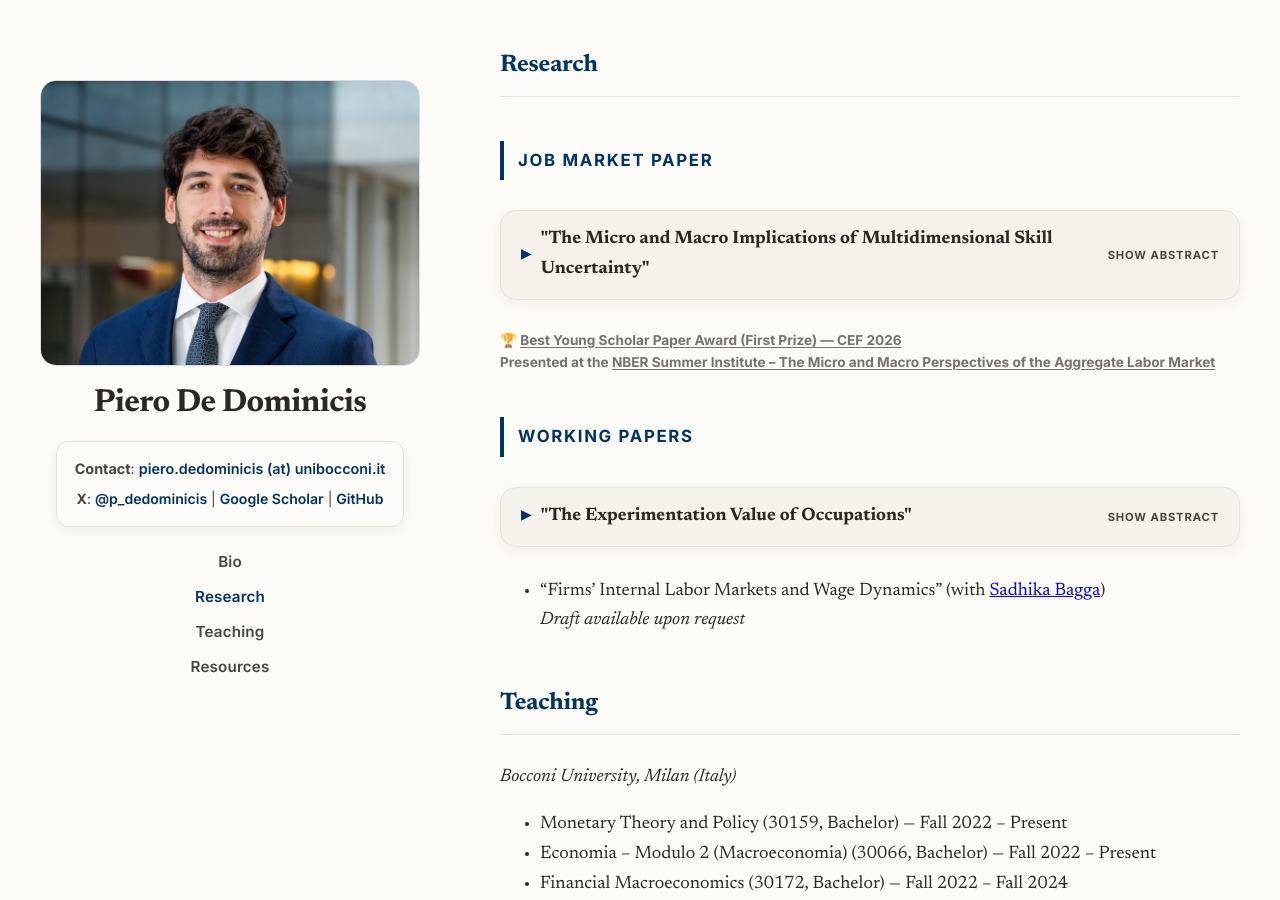
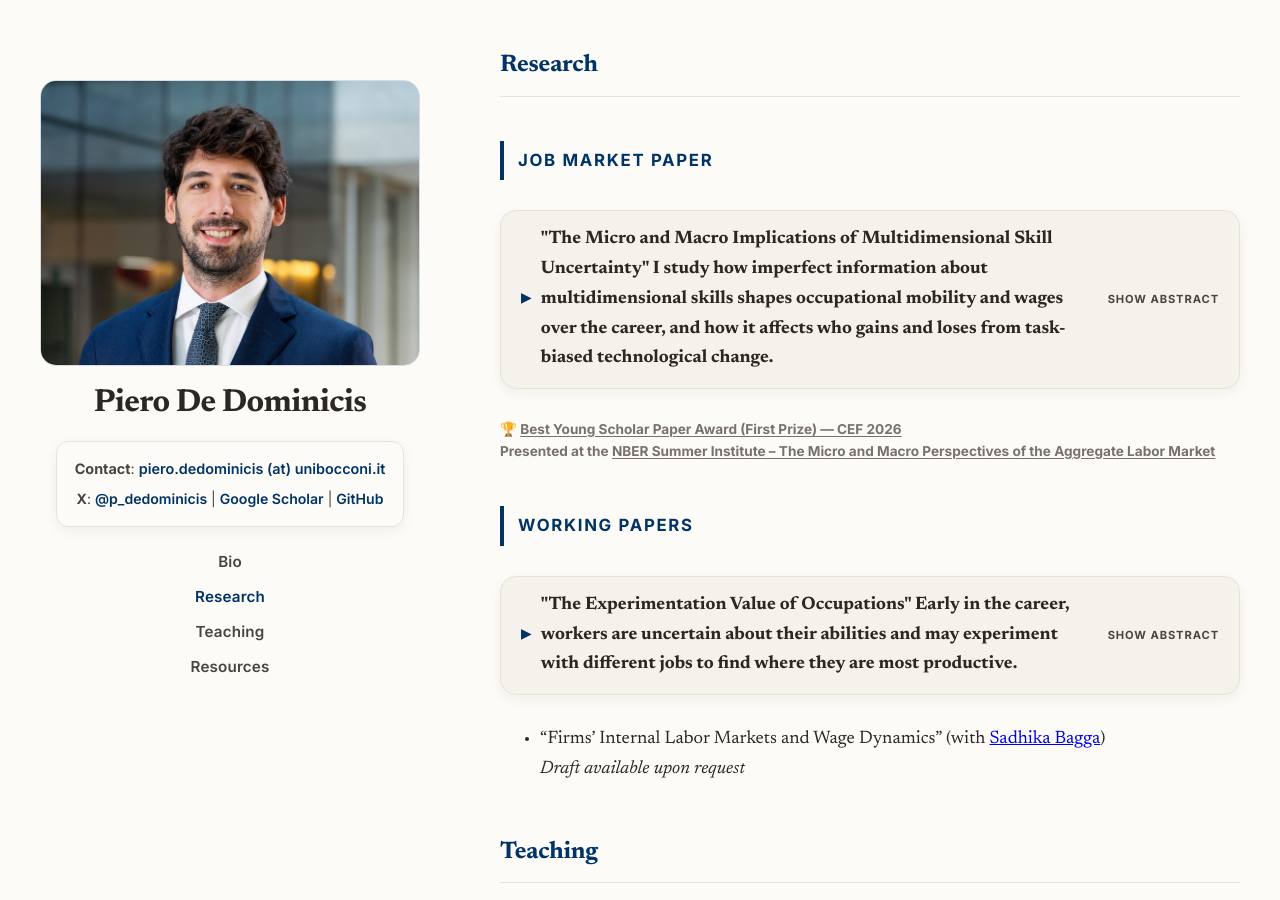
Before and after one commit to peppecon/peppecon.github.io, a Jekyll site: the page built from _pages/about.md, in a window 1280 px wide and 900 px high, scrolled down 689 px. Built offline with Jekyll 4.4.1, drawn with Linux system fonts in a browser that asks for light colours.

Commit message:
Update JMP draft and abstract (Nov 1, v2)
Co-Authored-By: Claude Fable 5.1 <noreply@anthropic.com>

```diff
--- a/_pages/about.md
+++ b/_pages/about.md
@@ -63,6 +63,7 @@ In Spring 2026, I visited the Stanford Economics Department as a Visiting Studen
     <span class="arrow">▶</span>
     <span>
       "The Micro and Macro Implications of Multidimensional Skill Uncertainty"
+      <span class="paper-summary">I study how imperfect information about multidimensional skills shapes occupational mobility and wages over the career, and how it affects who gains and loses from task-biased technological change.</span>
     </span>
   </div>
 
@@ -70,7 +71,7 @@ In Spring 2026, I visited the Stanford Economics Department as a Visiting Studen
 
     <div class="abstract-expanded">
       <div class="abstract-text">
-        I study how imperfect information about multidimensional skills shapes occupational mobility and wages over the career, and how it affects who gains and loses from task-biased technological change. I develop a general equilibrium dynamic Roy model of learning about these skills and estimate it using Portuguese administrative data. Learning about comparative advantage drives the reallocation of young and poorly matched workers. Removing information frictions raises aggregate output by 5.1%, while a feasible information treatment about comparative advantage recovers about 19% of the associated output loss. The task-biased technological change induced by large language model adoption raises aggregate output but generates uneven wage gains and losses. Skill uncertainty becomes more costly, particularly for workers with a cognitive comparative advantage. If they knew their skills, these workers would lose little from the shock. The same information treatment is particularly effective in reducing the costs they bear.
+        I develop and estimate a dynamic structural model to study how imperfect information about multidimensional skills shapes occupational mobility and wages over the career, and the distribution of gains and losses from task-biased technological change. Estimated on Portuguese administrative data, the model shows that learning about comparative advantage drives the reallocation of young and poorly matched workers. Removing information frictions raises aggregate output by 5.1%, while a feasible information treatment about comparative advantage recovers about 19% of the associated output loss. The task-biased technological change induced by large language model adoption raises aggregate output but generates uneven wage gains and losses. Skill uncertainty becomes more costly, particularly for workers with a cognitive comparative advantage. If they knew their skills, these workers would lose little from the shock. The same information treatment is particularly effective in reducing the costs they bear.
       </div>
     </div>
 
@@ -97,6 +98,7 @@ In Spring 2026, I visited the Stanford Economics Department as a Visiting Studen
     <span class="arrow">▶</span>
     <span>
       "The Experimentation Value of Occupations"
+      <span class="paper-summary">Early in the career, workers are uncertain about their abilities and may experiment with different jobs to find where they are most productive.</span>
     </span>
   </div>
 
```
Also changed, not shown: 1 other file.
